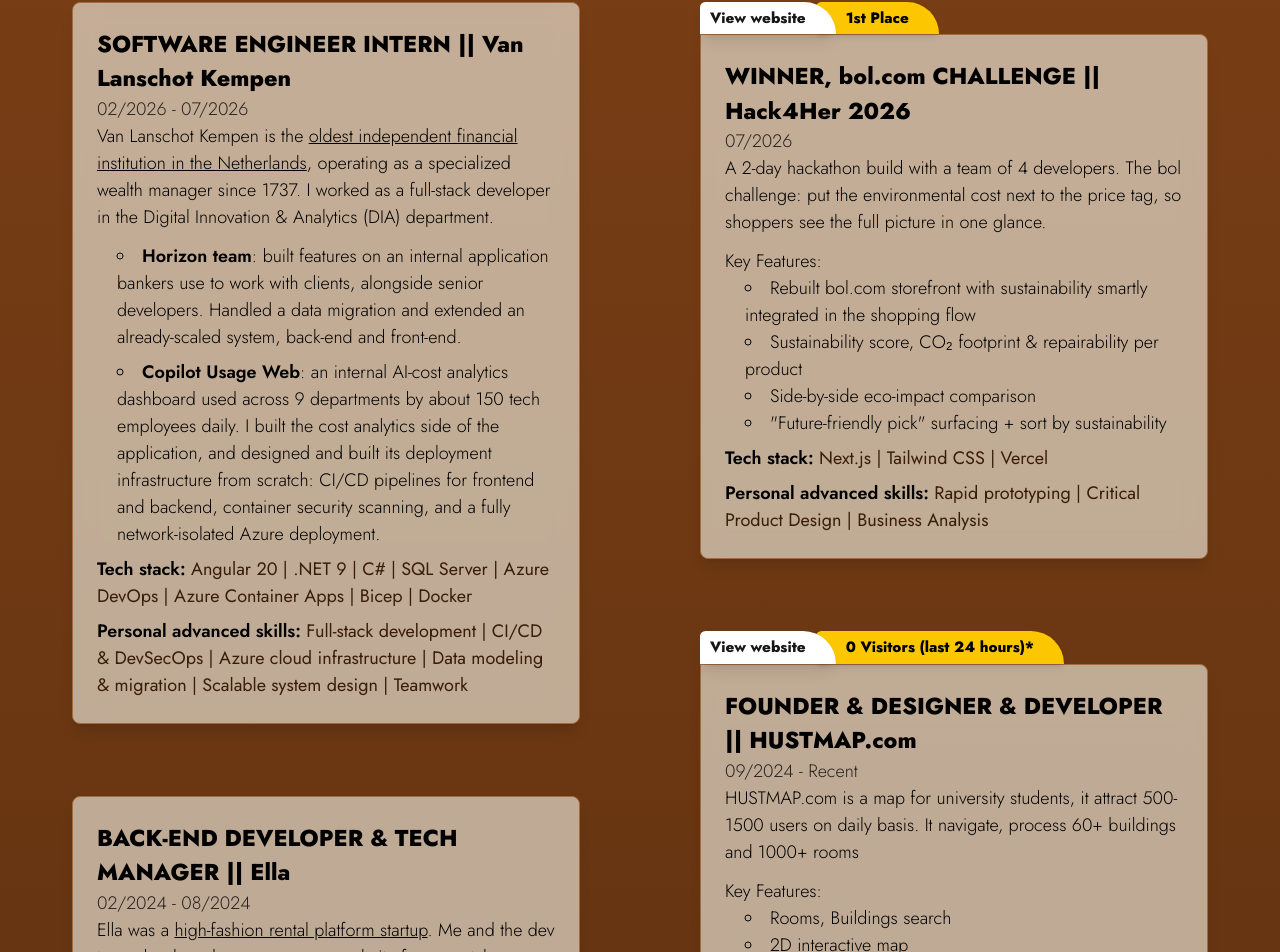
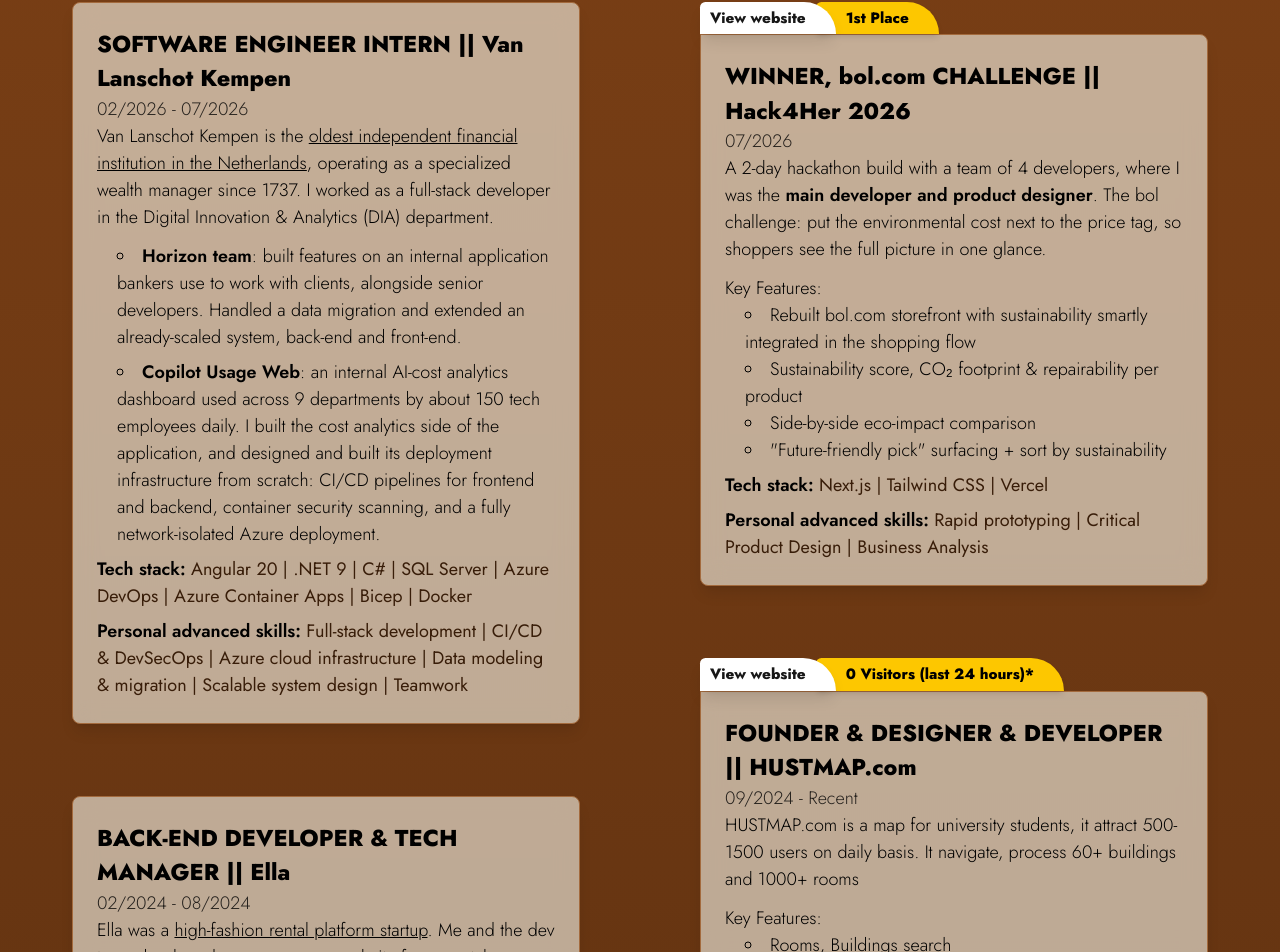
Before and after one commit to Cherry2403/personal_website2025, a Next.js app: page / in a window 1280 px wide. Shown: the part 2269-3221 px from the top of the page. Built offline with nearby package versions, Linux system fonts and the light colour scheme; no server answers.

Commit message:
add gitignore for pdf

```diff
--- a/src/components/3-experience/Experience.js
+++ b/src/components/3-experience/Experience.js
@@ -90,7 +90,7 @@
               </h3>
               <div className = "experience-date">07/2026</div>
 
-              <p>A 2-day hackathon build with a team of 4 developers. The bol challenge: put the environmental cost next to the price tag, so shoppers see the full picture in one glance.</p>
+              <p>A 2-day hackathon build with a team of 4 developers, where I was the <span className="font-semibold">main developer and product designer</span>. The bol challenge: put the environmental cost next to the price tag, so shoppers see the full picture in one glance.</p>
 
               <p className = "mt-3">Key Features:</p>
               <ul className="list-[circle] pl-5 list-inside">
```
Also changed, not shown: 2 other files (tests, documents, lock files or other folders).
